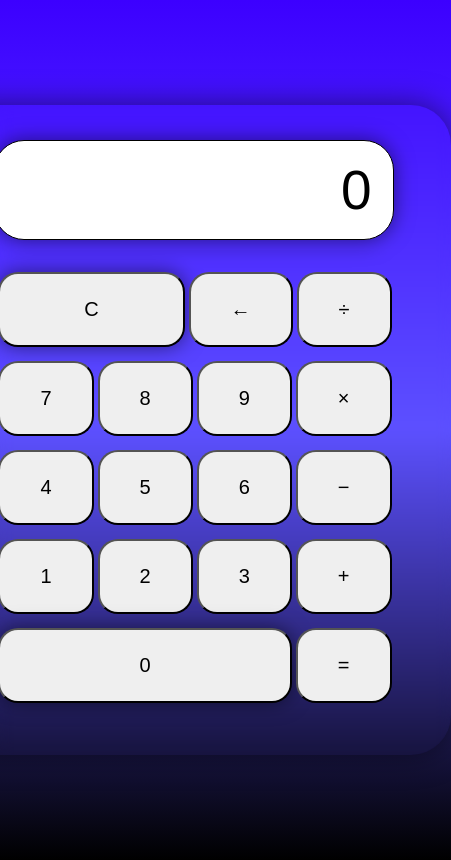
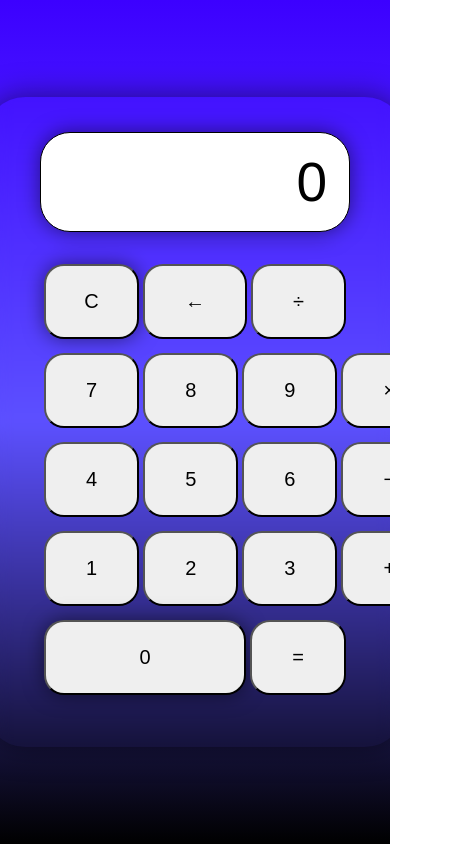
Before and after one commit to LordZerovx/Calculadora, a plain HTML site: page index.html in a window 390 px wide. Shown: the whole page, 451 px wide, since content can reach past the window. Drawn offline with Linux system fonts and the light colour scheme.

Commit message:
Teste para concertar design mobile

```diff
--- a/Calculadora.css
+++ b/Calculadora.css
@@ -6,6 +6,17 @@ body {
     font-display: swap;
     height: 100vh;
     justify-content: center;
+}
+
+html, body {
+    margin: 0;
+    padding: 0;
+    overflow-x: hidden;
+}
+
+.wrapper {
+    margin: 0 auto;
+    max-width: 100%;
 }
 
 .wrapper{
```
